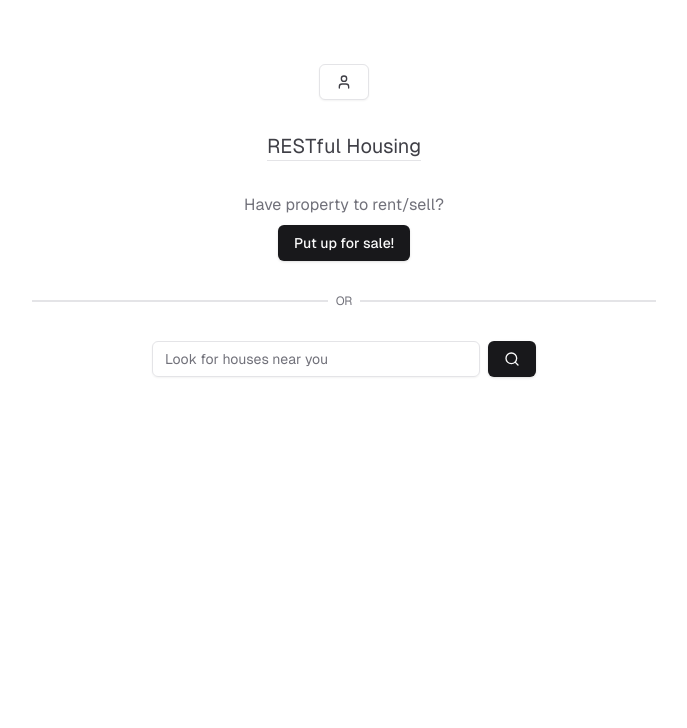
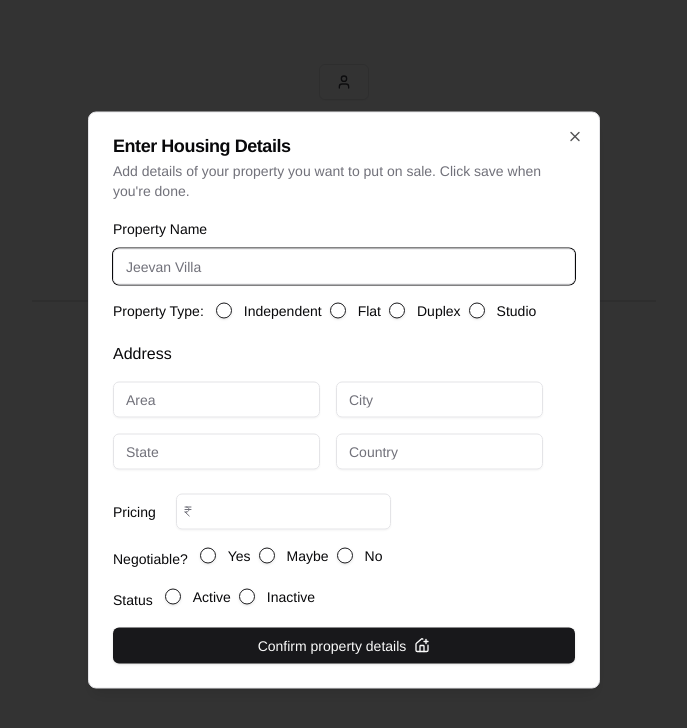
Before and after one commit to SamIsTheFBI/restful-housing, a Next.js app: page / in a window 1280 px wide. Both pictures are taken after a click on the button "Put up for sale!". Shown: the top 728 px of the page, without its empty margins (296-983 px from the left). Built offline with nearby package versions, Linux system fonts and the light colour scheme.

Commit message:
feat: complete the form for posting house details

```diff
--- a/src/components/post-house.tsx
+++ b/src/components/post-house.tsx
@@ -28,9 +28,274 @@ import { HousePlusIcon, IndianRupeeIcon } from "lucide-react"
 import { RadioGroup, RadioGroupItem } from "@/components/ui/radio-group"
 import { Label } from "./ui/label"
 
+import { zodResolver } from "@hookform/resolvers/zod"
+import { useForm } from "react-hook-form"
+import { z } from "zod"
+import {
+  Form,
+  FormControl,
+  FormField,
+  FormItem,
+  FormLabel,
+  FormMessage,
+} from "@/components/ui/form"
+
 export default function PostHouse() {
   const [open, setOpen] = React.useState(false)
   const isDesktop = useMediaQuery("(min-width: 768px)")
+
+  const formSchema = z.object({
+    name: z.string().min(2),
+    type: z.enum(["independent", "flat", "duplex", "studio"], { required_error: "You must select an option", }),
+    area: z.string().min(2),
+    city: z.string().min(2),
+    state: z.string().min(2),
+    country: z.string().min(2),
+    pricing: z.string().min(2),
+    negotiable: z.enum(["yes", "maybe", "no"], { required_error: "You must select an option", }),
+    status: z.enum(["active", "inactive"], { required_error: "You must select an option", }),
+  })
+
+  function onSubmit(values: z.infer<typeof formSchema>) {
+    console.log(values)
+  }
+
+  function HouseForm({ className }: React.ComponentProps<"form">) {
+    const form = useForm<z.infer<typeof formSchema>>({
+      resolver: zodResolver(formSchema),
+      defaultValues: {
+        name: "",
+        area: "",
+        city: "",
+        state: "",
+        country: "",
+        pricing: "",
+      },
+    })
+    return (
+      <Form {...form}>
+        <form className={cn("grid items-start gap-4 max-lg:max-h-[calc(100dvh-15rem)] max-lg:overflow-y-scroll", className)}>
+          <FormField
+            control={form.control}
+            name="name"
+            render={({ field }) => (
+              <FormItem>
+                <FormLabel>Property Name</FormLabel>
+                <FormControl>
+                  <Input placeholder="Jeevan Villa" {...field} />
+                </FormControl>
+                <FormMessage />
+              </FormItem>
+            )}
+          />
+          <div className="flex gap-3 flex-wrap">
+            <span className="text-sm">Property Type: </span>
+            <FormField
+              control={form.control}
+              name="type"
+              render={({ field }) => (
+                <FormItem>
+                  <FormControl>
+                    <RadioGroup
+                      onValueChange={field.onChange}
+                      defaultValue={field.value}
+                      className="inline-flex"
+                    >
+                      <FormItem className="flex items-center space-x-3 space-y-0">
+                        <FormControl>
+                          <RadioGroupItem value="independent" />
+                        </FormControl>
+                        <FormLabel className="text-sm">
+                          Independent
+                        </FormLabel>
+                      </FormItem>
+                      <FormItem className="flex items-center space-x-3 space-y-0">
+                        <FormControl>
+                          <RadioGroupItem value="flat" />
+                        </FormControl>
+                        <FormLabel className="text-sm">
+                          Flat
+                        </FormLabel>
+                      </FormItem>
+                      <FormItem className="flex items-center space-x-3 space-y-0">
+                        <FormControl>
+                          <RadioGroupItem value="duplex" />
+                        </FormControl>
+                        <FormLabel className="text-sm">
+                          Duplex
+                        </FormLabel>
+                      </FormItem>
+                      <FormItem className="flex items-center space-x-3 space-y-0">
+                        <FormControl>
+                          <RadioGroupItem value="studio" />
+                        </FormControl>
+                        <FormLabel className="text-sm">
+                          Studio
+                        </FormLabel>
+                      </FormItem>
+                    </RadioGroup>
+                  </FormControl>
+                  <FormMessage />
+                </FormItem>
+              )}
+            />
+          </div>
+          Address
+          <div className="flex gap-4">
+            <FormField
+              control={form.control}
+              name="area"
+              render={({ field }) => (
+                <FormItem>
+                  <FormControl>
+                    <Input placeholder="Area" {...field} />
+                  </FormControl>
+                  <FormMessage />
+                </FormItem>
+              )}
+            />
+            <FormField
+              control={form.control}
+              name="city"
+              render={({ field }) => (
+                <FormItem>
+                  <FormControl>
+                    <Input placeholder="City" {...field} />
+                  </FormControl>
+                  <FormMessage />
+                </FormItem>
+              )}
+            />
+          </div>
+          <div className="flex gap-4">
+            <FormField
+              control={form.control}
+              name="state"
+              render={({ field }) => (
+                <FormItem>
+                  <FormControl>
+                    <Input placeholder="State" {...field} />
+                  </FormControl>
+                  <FormMessage />
+                </FormItem>
+              )}
+            />
+            <FormField
+              control={form.control}
+              name="country"
+              render={({ field }) => (
+                <FormItem>
+                  <FormControl>
+                    <Input placeholder="Country" {...field} />
+                  </FormControl>
+                  <FormMessage />
+                </FormItem>
+              )}
+            />
+
+          </div>
+          <div className="flex w-full items-center gap-4">
+            <FormField
+              control={form.control}
+              name="pricing"
+              render={({ field }) => (
+                <FormItem>
+                  <FormLabel>Pricing</FormLabel>
+                  <FormControl>
+                    <div className="relative inline-flex pl-5">
+                      <IndianRupeeIcon className="absolute text-muted-foreground  pt-3" />
+                      <Input type="number" className="pl-5 w-full" {...field} />
+                    </div>
+                  </FormControl>
+                  <FormMessage />
+                </FormItem>
+              )}
+            />
+
+          </div>
+          <div className="flex gap-3 flex-wrap items-center">
+            <span className="text-sm">Negotiable? </span>
+            <FormField
+              control={form.control}
+              name="negotiable"
+              render={({ field }) => (
+                <FormItem>
+                  <FormControl>
+                    <RadioGroup
+                      onValueChange={field.onChange}
+                      defaultValue={field.value}
+                      className="inline-flex"
+                    >
+                      <FormItem className="flex items-center space-x-3 space-y-0">
+                        <FormControl>
+                          <RadioGroupItem value="yes" />
+                        </FormControl>
+                        <FormLabel className="text-sm">
+                          Yes
+                        </FormLabel>
+                      </FormItem>
+                      <FormItem className="flex items-center space-x-3 space-y-0">
+                        <FormControl>
+                          <RadioGroupItem value="maybe" />
+                        </FormControl>
+                        <FormLabel className="text-sm">
+                          Maybe
+                        </FormLabel>
+                      </FormItem>
+                      <FormItem className="flex items-center space-x-3 space-y-0">
+                        <FormControl>
+                          <RadioGroupItem value="no" />
+                        </FormControl>
+                        <FormLabel className="text-sm">
+                          No
+                        </FormLabel>
+                      </FormItem>
+                    </RadioGroup>
+                  </FormControl>
+                </FormItem>
+              )}
+            />
+          </div>
+          <div className="flex gap-3 flex-wrap items-center">
+            <span className="text-sm">Status</span>
+            <FormField
+              control={form.control}
+              name="status"
+              render={({ field }) => (
+                <FormItem>
+                  <FormControl>
+                    <RadioGroup
+                      onValueChange={field.onChange}
+                      defaultValue={field.value}
+                      className="inline-flex"
+                    >
+                      <FormItem className="flex items-center space-x-3 space-y-0">
+                        <FormControl>
+                          <RadioGroupItem value="active" />
+                        </FormControl>
+                        <FormLabel className="text-sm">
+                          Active
+                        </FormLabel>
+                      </FormItem>
+                      <FormItem className="flex items-center space-x-3 space-y-0">
+                        <FormControl>
+                          <RadioGroupItem value="inactive" />
+                        </FormControl>
+                        <FormLabel className="text-sm">
+                          Inactive
+                        </FormLabel>
+                      </FormItem>
+                    </RadioGroup>
+                  </FormControl>
+                </FormItem>
+              )}
+            />
+          </div>
+          <Button type="button" onClick={form.handleSubmit(onSubmit)}>Confirm property details <HousePlusIcon /></Button>
+        </form>
+      </Form>
+    )
+  }
 
   if (isDesktop) {
     return (
@@ -73,78 +338,3 @@ export default function PostHouse() {
     </Drawer>
   )
 }
-
-function HouseForm({ className }: React.ComponentProps<"form">) {
-  return (
-    <form className={cn("grid items-start gap-4 max-lg:max-h-[calc(100dvh-15rem)] max-lg:overflow-y-scroll", className)}>
-      Property Details
-      <div className="grid gap-2">
-        <Input type="text" id="property-name" placeholder="Property Name" />
-      </div>
-      <div className="flex gap-3">
-        <span>Property Type: </span>
-        <RadioGroup defaultValue="option-one" className="inline-flex">
-          <div className="flex items-center space-x-2">
-            <RadioGroupItem value="yes" id="yes" />
-            <Label htmlFor="yes">Yes</Label>
-          </div>
-          <div className="flex items-center space-x-2">
-            <RadioGroupItem value="maybe" id="maybe" />
-            <Label htmlFor="maybe">Maybe</Label>
-          </div>
-          <div className="flex items-center space-x-2">
-            <RadioGroupItem value="no" id="no" />
-            <Label htmlFor="no">No</Label>
-          </div>
-        </RadioGroup>
-      </div>
-      Address
-      <div className="flex gap-4">
-        <Input id="area" placeholder="Area" />
-        <Input id="city" placeholder="City" />
-      </div>
-      <div className="flex gap-4">
-        <Input id="state" placeholder="State" />
-        <Input id="country" placeholder="Country" />
-      </div>
-      <div className="flex w-full items-center gap-4">
-        Pricing
-        <div className="relative">
-          <IndianRupeeIcon className="absolute text-muted-foreground  pt-3" />
-          <Input type="number" className="pl-5 w-full" />
-        </div>
-      </div>
-      <div className="flex gap-3">
-        <span>Negotiable? </span>
-        <RadioGroup defaultValue="option-one" className="inline-flex">
-          <div className="flex items-center space-x-2">
-            <RadioGroupItem value="yes" id="yes" />
-            <Label htmlFor="yes">Yes</Label>
-          </div>
-          <div className="flex items-center space-x-2">
-            <RadioGroupItem value="maybe" id="maybe" />
-            <Label htmlFor="maybe">Maybe</Label>
-          </div>
-          <div className="flex items-center space-x-2">
-            <RadioGroupItem value="no" id="no" />
-            <Label htmlFor="no">No</Label>
-          </div>
-        </RadioGroup>
-      </div>
-      <div className="flex gap-3">
-        <span>Status</span>
-        <RadioGroup defaultValue="option-one" className="inline-flex">
-          <div className="flex items-center space-x-2">
-            <RadioGroupItem value="active" id="active" />
-            <Label htmlFor="active">Active</Label>
-          </div>
-          <div className="flex items-center space-x-2">
-            <RadioGroupItem value="inactive" id="inactive" />
-            <Label htmlFor="inactive">Inactive</Label>
-          </div>
-        </RadioGroup>
-      </div>
-      <Button type="submit">Confirm property details <HousePlusIcon /></Button>
-    </form>
-  )
-}
```
